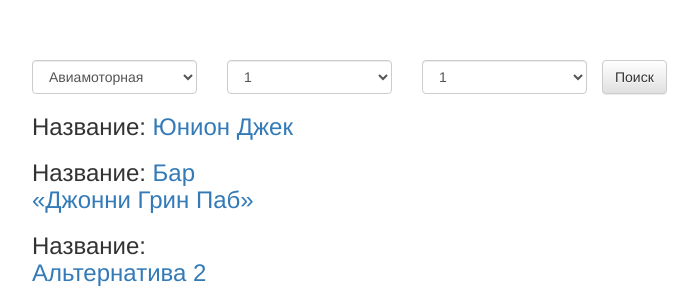
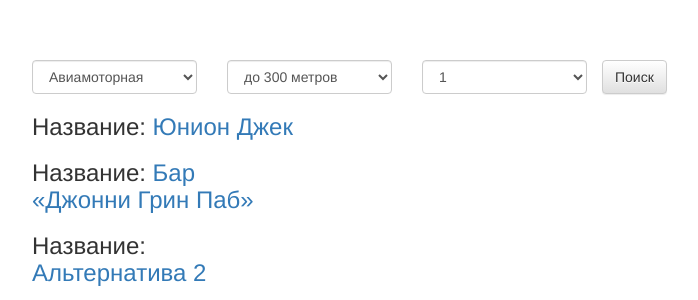
Before and after one commit to asya229/bar_project, a Django app: page / in a window 1280 px wide. Shown: the top 300 px of the page, without its empty margins (38-736 px from the left). Run offline with Django 3.2, Linux system fonts and the light colour scheme; data comes from the database, SQL or seed files in the repository; both versions use the stored data as it was after the commit; some libraries are stand-ins or nearby versions.

Commit message:
удален не понятый арг.наргс и тп

```diff
--- a/barmetro/management/commands/search_bar.py
+++ b/barmetro/management/commands/search_bar.py
@@ -17,10 +17,6 @@ def calc_distance(metro, bar):
 class Command(BaseCommand):
     help = 'Precalculates bars for distances'
 
-    def add_arguments(self, parser):
-        parser.add_argument('some_arg', nargs='+', type=str)
-
-
     def handle(self, *args, **options):
         for metro in CoordMetro.objects.all():
             for bar in CoordBar.objects.all():
--- a/templates/barmetro/page_bar.html
+++ b/templates/barmetro/page_bar.html
@@ -1,10 +1,9 @@
 {% extends 'barmetro/base.html' %}
 
+
 {% block content %}
-    <table class="table table-striped">
+    <table class="table table-condensed">
         <tr><td>Куда идём?</td> <td>{{ bar.barname }}</td></tr>
-        <tr><td>Долгота:</td><td> {{ bar.longitude }}</td></tr>
-        <tr><td>Широта: </td><td>{{ bar.latitude }}</td></tr>
         <tr><td>Адрес:</td><td> {{ bar.address }}</td></tr>
         <tr><td>Телефон:</td><td> {{ bar.phone_number }}</td></tr>
         <tr><td>Где это вообще?</td><td> {{ bar.district }}</td></tr>
--- a/templates/barmetro/page_list.html
+++ b/templates/barmetro/page_list.html
@@ -20,11 +20,10 @@
         <div class="col-xs-2">
 
             <select class="form-control">
-                <option>1</option>
-                <option>2</option>
-                <option>3</option>
-                <option>4</option>
-                <option>5</option>
+                <option>до 300 метров</option>
+                <option>до 500 метров</option>
+                <option>до 1 км</option>
+
             </select>
         </div>
         <div class="col-xs-2">
```
Also changed, not shown: barmetro/migrations/0006_auto_20170203_0008.py (added), db.sqlite3.
